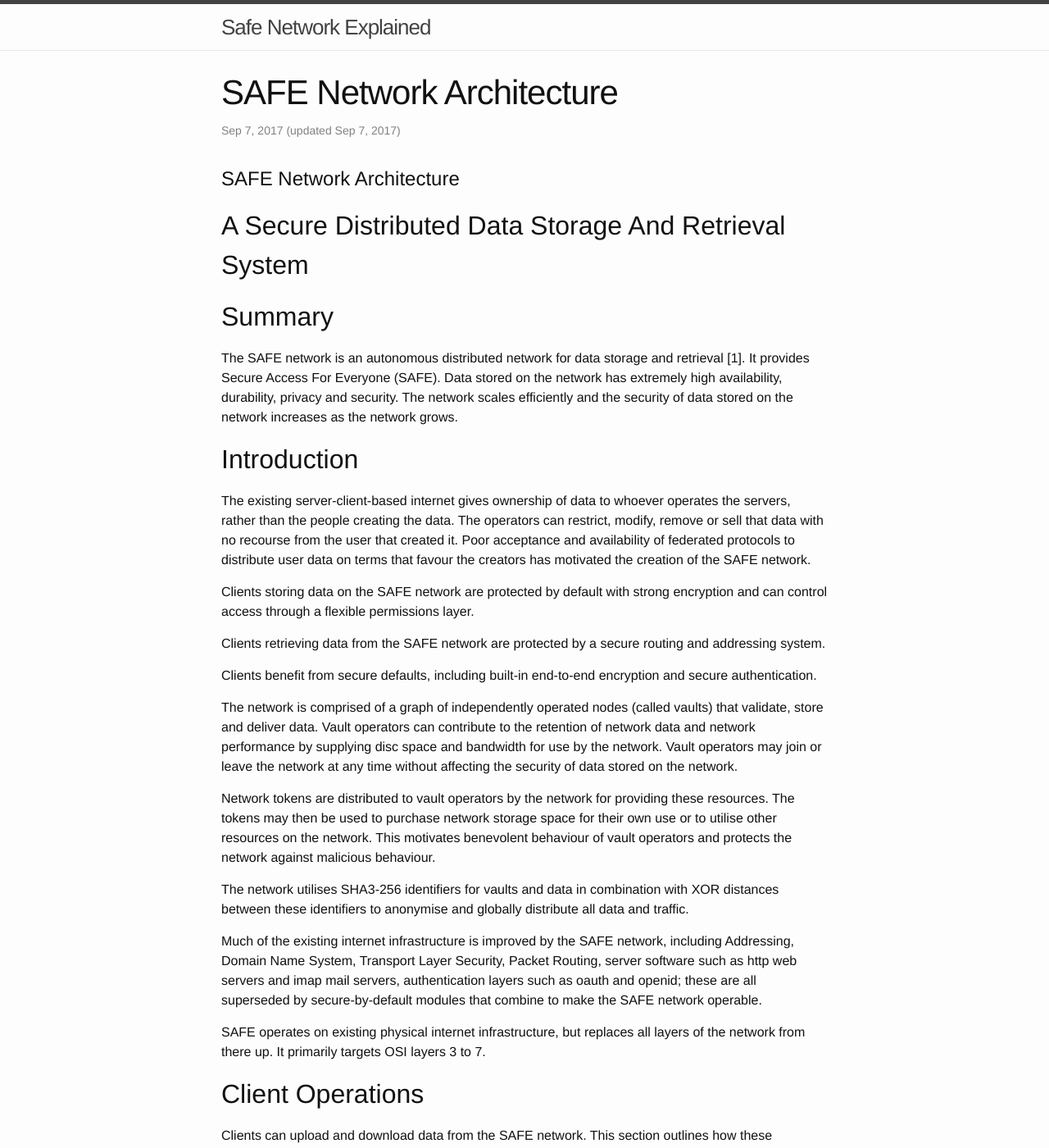
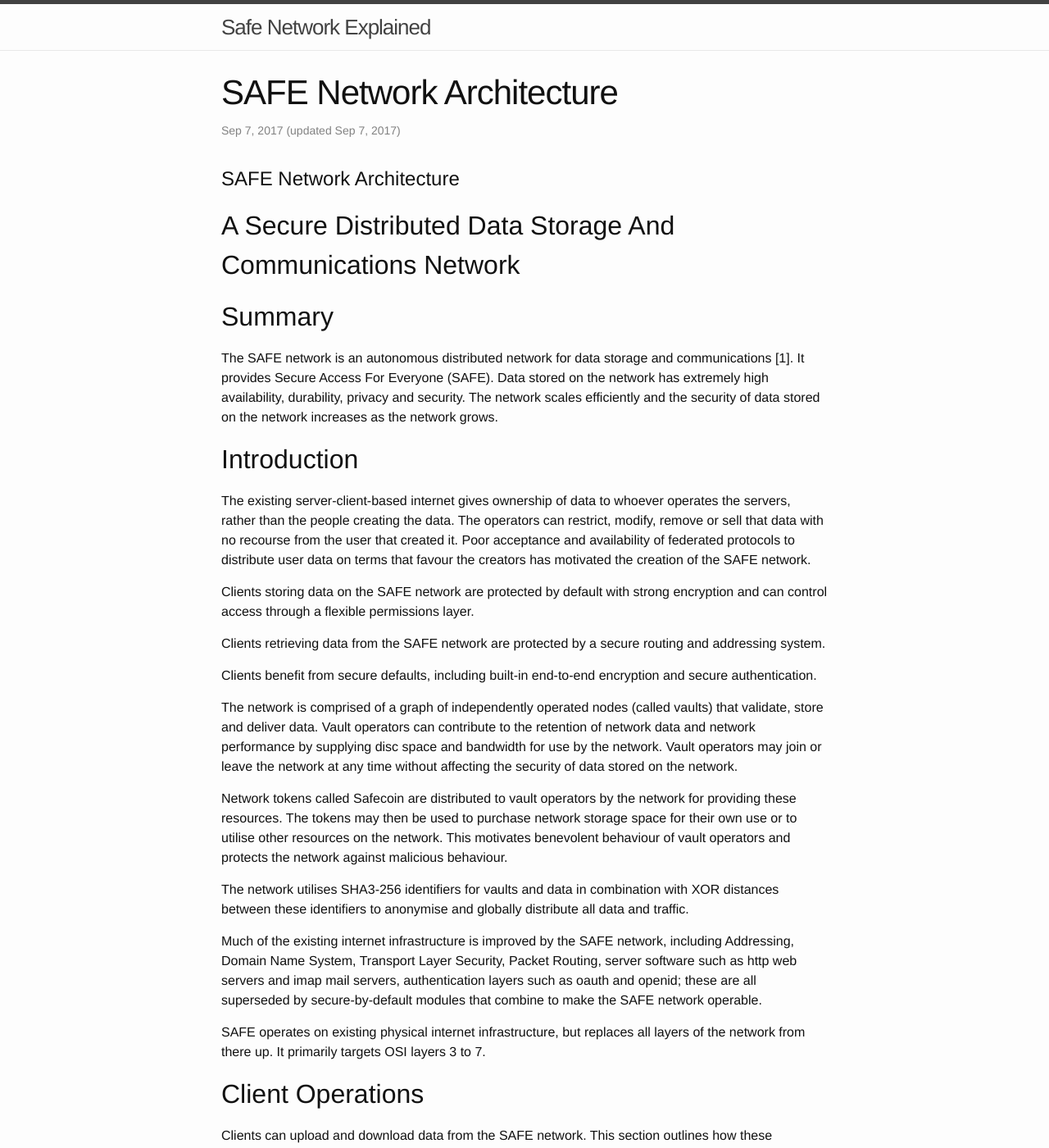
Before and after one commit to safe-network-explained/safe-network-explained.github.io, a Jekyll site: the page built from _posts/2017-09-07-architecture.markdown, in a window 1280 px wide and 1400 px high. Shown: the whole window at 82% size. Built offline with Jekyll 4.4.1, drawn with Linux system fonts in a browser that asks for light colours; some of the changed text lies outside the part shown.

Commit message:
Update architecture post with feedback from forum
https://safenetforum.org/t/safe-network-explained-architecture/16172

```diff
--- a/_posts/2017-09-07-architecture.markdown
+++ b/_posts/2017-09-07-architecture.markdown
@@ -7,11 +7,11 @@ categories: architecture
 ---
 # SAFE Network Architecture
 
-## A Secure Distributed Data Storage And Retrieval System
+## A Secure Distributed Data Storage And Communications Network
 
 ## Summary
 
-The SAFE network is an autonomous distributed network for data storage and retrieval [1]. It provides Secure Access For Everyone (SAFE). Data stored on the network has extremely high availability, durability, privacy and security. The network scales efficiently and the security of data stored on the network increases as the network grows.
+The SAFE network is an autonomous distributed network for data storage and communications [1]. It provides Secure Access For Everyone (SAFE). Data stored on the network has extremely high availability, durability, privacy and security. The network scales efficiently and the security of data stored on the network increases as the network grows.
 
 ## Introduction
 
@@ -25,7 +25,7 @@ Clients benefit from secure defaults, including built-in end-to-end encryption a
 
 The network is comprised of a graph of independently operated nodes (called vaults) that validate, store and deliver data. Vault operators can contribute to the retention of network data and network performance by supplying disc space and bandwidth for use by the network. Vault operators may join or leave the network at any time without affecting the security of data stored on the network.
 
-Network tokens are distributed to vault operators by the network for providing these resources. The tokens may then be used to purchase network storage space for their own use or to utilise other resources on the network. This motivates benevolent behaviour of vault operators and protects the network against malicious behaviour.
+Network tokens called Safecoin are distributed to vault operators by the network for providing these resources. The tokens may then be used to purchase network storage space for their own use or to utilise other resources on the network. This motivates benevolent behaviour of vault operators and protects the network against malicious behaviour.
 
 The network utilises SHA3-256 identifiers for vaults and data in combination with XOR distances between these identifiers to anonymise and globally distribute all data and traffic.
 
@@ -220,7 +220,7 @@ The network defines cooperative behaviour as the reliable supply of bandwidth an
 
 ## Conclusion
 
-The SAFE network is an autonomous network for reliable storage and retrieval of data. Combined with a messaging system it forms a secure and private alternative to much of the existing infrastructure of the internet.
+The SAFE network is an autonomous network for reliable data storage and communications. The combination of a robust data storage and messaging system forms a secure and private alternative to much of the existing infrastructure of the internet.
 
 Data is stored efficiently and reliably on the network using content addressable resource identifiers and self encryption.
 
```
Also changed, not shown: other parts of _posts/2017-09-07-architecture.markdown (+3 -3 lines).
